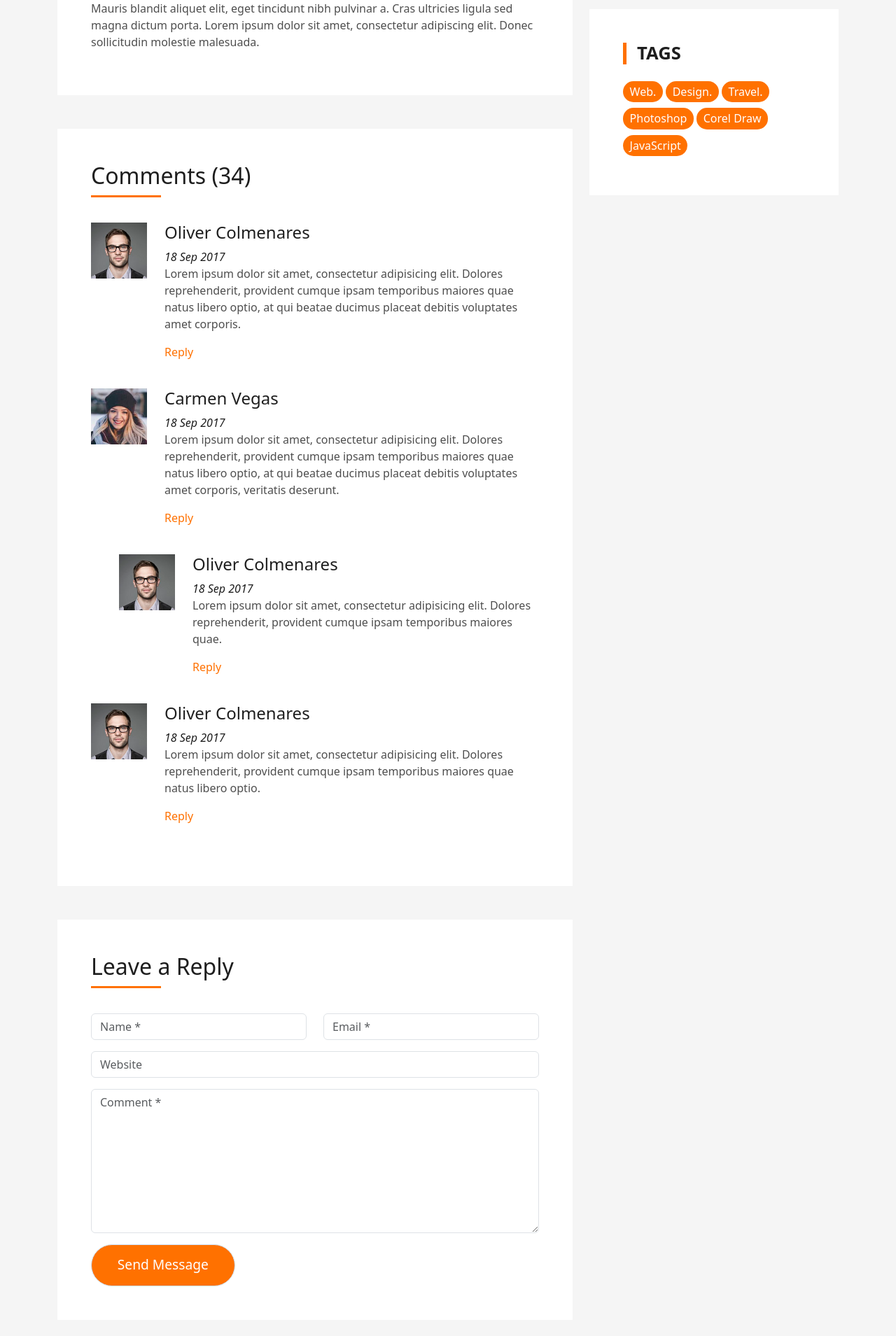
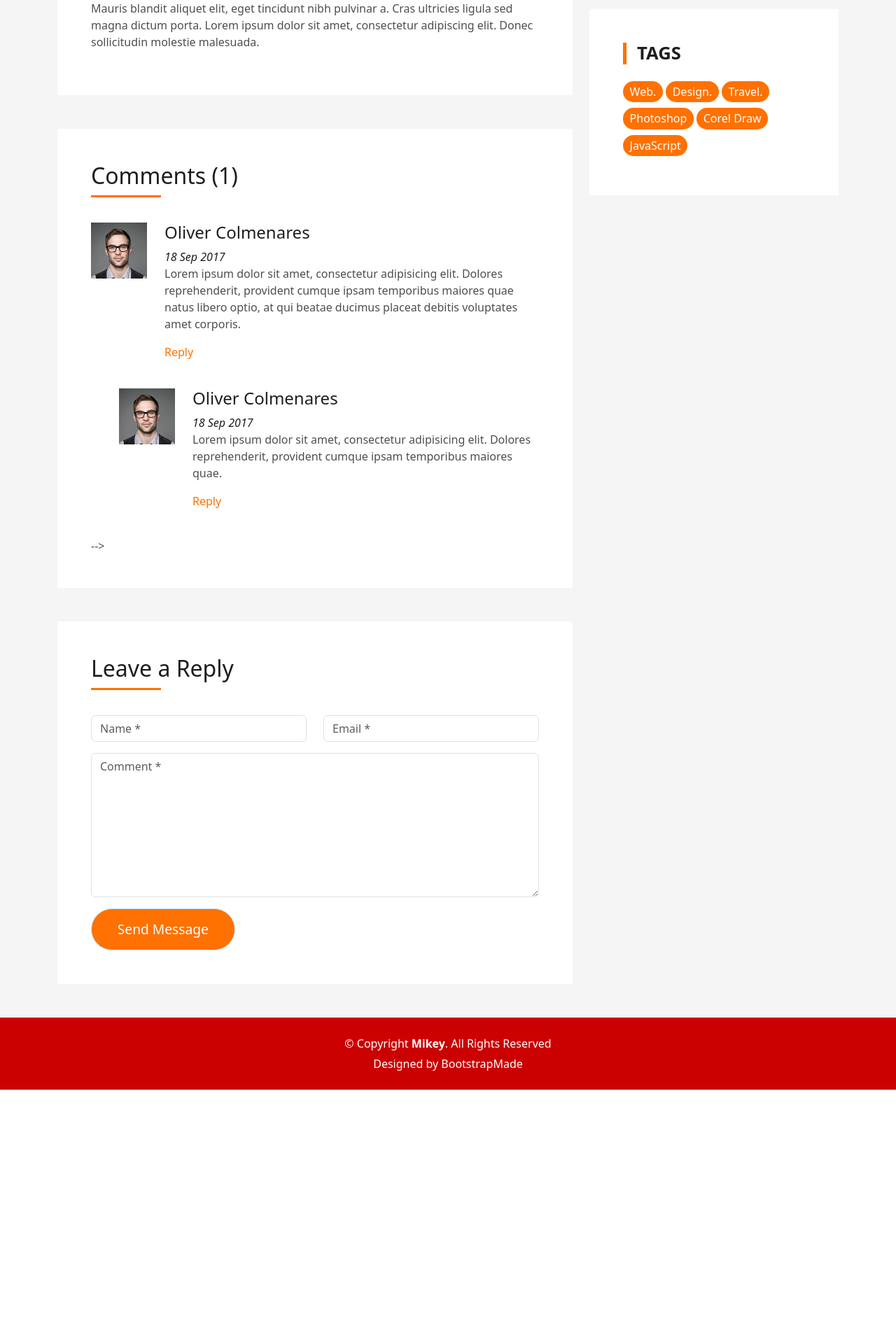
Before and after one commit to mjz589/Django-Blog-CBV-DRF, a Django app: template core/templates/blog/blog-details.html in a window 1280 px wide. Shown: the part 1563-3472 px from the top of the page at 70% size. After the commit the page ends 3120 px from the top, so only its background shows below. Run offline with Django 4.2, Linux system fonts and the light colour scheme; the template is opened without the code that fills it: most values are stand-ins (such as "Sample title", 1, 10 or a date in 2020); grey boxes marked "Sample" are stand-in pictures; parts of the project's set-up code (start-up, migrations or seed data) failed here and were passed over; some libraries are stand-ins or nearby versions.

Commit message:
comment section 1

```diff
--- a/core/blog/admin.py
+++ b/core/blog/admin.py
@@ -19,7 +19,7 @@ admin.site.register(Category)
 class CommentAdmin(admin.ModelAdmin):
     date_hierarchy = 'created_date'
     empty_value_display = '-'
-    list_display = ('name', 'subject', 'post',  'approved', 'created_date',)
+    list_display = ('email', 'id', 'post',  'approved', 'created_date',)
     list_filter = ('approved',)
     ordering = ('-created_date',)
-    search_fields = ('post', 'email', 'subject','name',)
+    search_fields = ('post', 'email', 'name',)
--- a/core/blog/forms.py
+++ b/core/blog/forms.py
@@ -6,8 +6,7 @@ class CommentForm(ModelForm):
     # captcha = CaptchaField()
     def __init__(self, *args, **kwargs):
         super(CommentForm, self).__init__(*args, **kwargs)
-        self.fields['subject'].required = False
 
     class Meta:
         model = Comment
-        fields = ['post','name','email','subject','message']
+        fields = ['post','name','email', 'message']
--- a/core/blog/urls.py
+++ b/core/blog/urls.py
@@ -8,7 +8,7 @@ urlpatterns = [
 
     path('' , blog_view, name='index'),
     path('<int:pk>', BlogDetail.as_view(), name='detail'),
-    path('<int:pk>/comment-create', CommentCreate.as_view(), name='comment'),
+    path('<int:pk>/comment-create', CommentCreate.as_view(), name='comment-create'),
     path('category/<str:cat_name>' , blog_view, name='category'),
     path('tag/<str:tag_name>' , blog_view, name='tag'),
     path('author/<str:author_username>' , blog_view, name='author'),
--- a/core/templates/blog/blog-details.html
+++ b/core/templates/blog/blog-details.html
@@ -41,8 +41,7 @@
           <div class="post-box">
             <div class="post-thumb">
               {% thumbnail post.image "1920x1080" crop="center" as im %}
-                  <img src="{{ im.url }}" max-width="{{im.width}}"
-                  max-height="{{im.height}}" alt="" class="img-fluid">
+              <img src="{{ im.url }}" max-width="{{im.width}}" max-height="{{im.height}}" alt="" class="img-fluid">
               {% endthumbnail %}
             </div>
             <div class="post-meta">
@@ -92,7 +91,8 @@
                 ut lacinia in, elementum id enim.
               </p>
               <blockquote class="blockquote">
-                  <p class="mb-0">Lorem ipsum dolor sit amet, consectetur adipiscing elit. Integer posuere erat a ante.</p>
+                <p class="mb-0">Lorem ipsum dolor sit amet, consectetur adipiscing elit. Integer posuere erat a ante.
+                </p>
               </blockquote>
               <p>
                 Nulla porttitor accumsan tincidunt. Cras ultricies ligula sed magna dictum porta. Mauris blandit
@@ -104,9 +104,10 @@
           </div>
           <div class="box-comments">
             <div class="title-box-2">
-                <h4 class="title-comments title-left">Comments (34)</h4>
+              <h4 class="title-comments title-left">Comments ({{comments|length}})</h4>
             </div>
             <ul class="list-comments">
+              {% for comment in comments%}
               <li>
                 <div class="comment-avatar">
                   <img src="assets/img/testimonial-2.jpg" alt="">
@@ -122,22 +123,7 @@
                   <a href="3">Reply</a>
                 </div>
               </li>
-                <li>
-                  <div class="comment-avatar">
-                    <img src="assets/img/testimonial-4.jpg" alt="">
-                  </div>
-                  <div class="comment-details">
-                    <h4 class="comment-author">Carmen Vegas</h4>
-                    <span>18 Sep 2017</span>
-                    <p>
-                      Lorem ipsum dolor sit amet, consectetur adipisicing elit. Dolores reprehenderit, provident cumque
-                      ipsam temporibus maiores
-                      quae natus libero optio, at qui beatae ducimus placeat debitis voluptates amet corporis,
-                      veritatis deserunt.
-                    </p>
-                    <a href="3">Reply</a>
-                  </div>
-                </li>
+              <!-- <!-- comment replies --!>
                   <li class="comment-children">
                   <div class="comment-avatar">
                     <img src="assets/img/testimonial-2.jpg" alt="">
@@ -152,50 +138,48 @@
                     </p>
                     <a href="3">Reply</a>
                   </div>
-                </li>
-                <li>
-                  <div class="comment-avatar">
-                    <img src="assets/img/testimonial-2.jpg" alt="">
-                  </div>
-                  <div class="comment-details">
-                    <h4 class="comment-author">Oliver Colmenares</h4>
-                    <span>18 Sep 2017</span>
-                    <p>
-                      Lorem ipsum dolor sit amet, consectetur adipisicing elit. Dolores reprehenderit, provident cumque
-                      ipsam temporibus maiores
-                      quae natus libero optio.
-                    </p>
-                    <a href="3">Reply</a>
-                  </div>
-                </li>
+                </li> -->
+              {% endfor %}
             </ul>
           </div>
+
+          <!-- Comment Form -->
           <div class="form-comments">
             <div class="title-box-2">
               <h3 class="title-left">
                 Leave a Reply
               </h3>
             </div>
-              <form class="form-mf">
+            <form class="form-mf" method="post" action="{% url 'blog:comment-create' pk=post.id %}">
+
               <div class="row">
+                {% csrf_token %}
+                <input type="hidden" name="form_id" value="comment">
+                <input type="hidden" name="post" value="{{post.id}}">
+                <!-- if user loged in -->
+                {% if request.user.is_authenticated %}
+                <input type="hidden" name="name" value="{{request.user.email}}">
+                <h4>as {{request.user.email}}:</h4>
+                <input type="hidden" name="email" value="{{request.user.email}}">
+                {% else %}
+                <!-- Name -->
                 <div class="col-md-6 mb-3">
                   <div class="form-group">
-                      <input type="text" class="form-control input-mf" id="inputName" placeholder="Name *" required>
+                    <input type="text" name="name" class="form-control input-mf" placeholder="Name *" required>
                   </div>
                 </div>
+                <!-- Email -->
                 <div class="col-md-6 mb-3">
                   <div class="form-group">
-                      <input type="email" class="form-control input-mf" id="inputEmail1" placeholder="Email *" required>
+                    <input type="email" name="email" class="form-control input-mf" placeholder="Email *" required>
                   </div>
                 </div>
+                {% endif %}
+                <!-- message -->
                 <div class="col-md-12 mb-3">
                   <div class="form-group">
-                      <input type="url" class="form-control input-mf" id="inputUrl" placeholder="Website">
-                    </div>
-                  </div>
-                  <div class="col-md-12 mb-3">
-                    <div class="form-group">
-                      <textarea id="textMessage" class="form-control input-mf" placeholder="Comment *" name="message" cols="45" rows="8" required></textarea>
+                    <textarea class="form-control input-mf" placeholder="Comment *" name="message" cols="45" rows="8"
+                      required></textarea>
                   </div>
                 </div>
                 <div class="col-md-12">
@@ -205,6 +189,7 @@
             </form>
           </div>
         </div>
+
         <div class="col-md-4">
           <div class="widget-sidebar sidebar-search">
             <h5 class="sidebar-title">Search</h5>
--- a/core/templates/index/sections/about.html
+++ b/core/templates/index/sections/about.html
@@ -50,7 +50,8 @@
                     My object is obvious! Becoming the best person in my own business.
                   </p>
                   <p class="lead">
-                    I have dreams that must be granted by my own self.
+                    I have dreams that must be granted by my own self.<br>
+                    -Feeling BLUE-
                   </p>
                 </div>
               </div>
--- a/core/templates/index/sections/testimonials.html
+++ b/core/templates/index/sections/testimonials.html
@@ -12,7 +12,7 @@
               <div class="swiper-slide">
                 <div class="testimonial-box">
                   <div class="author-test">
-                    <img src="{% static 'img/avatar_profile.png' %}" alt="" class="rounded-circle b-shadow-a">
+                    <img src="{% static 'img/avatar_profile.jpg' %}" alt="" class="rounded-circle b-shadow-a">
                     <span class="author">Mohamad Javad Zare</span>
                   </div>
                   <div class="content-test">
```
Also changed, not shown: core/blog/models.py (+13 -3 lines), core/blog/views.py (+28 -1 lines), core/assets/img/avatar_profile.jpg (renamed from core/assets/img/pic_profile.jpg), core/assets/img/avatar_profile.png (deleted), core/blog/migrations/0001_initial.py (deleted), core/blog/migrations/0002_post_counted_likes.py (deleted), core/blog/migrations/0003_remove_post_login_require_alter_post_author.py (deleted), core/blog/migrations/0004_post_estimated_time.py (deleted), core/blog/migrations/0005_alter_post_estimated_time.py (deleted), core/blog/migrations/__init__.py (deleted), core/portfolio/migrations/0010_alter_portfolio_project_date.py (added). Lines whose indentation alone changed are shown as unchanged.
